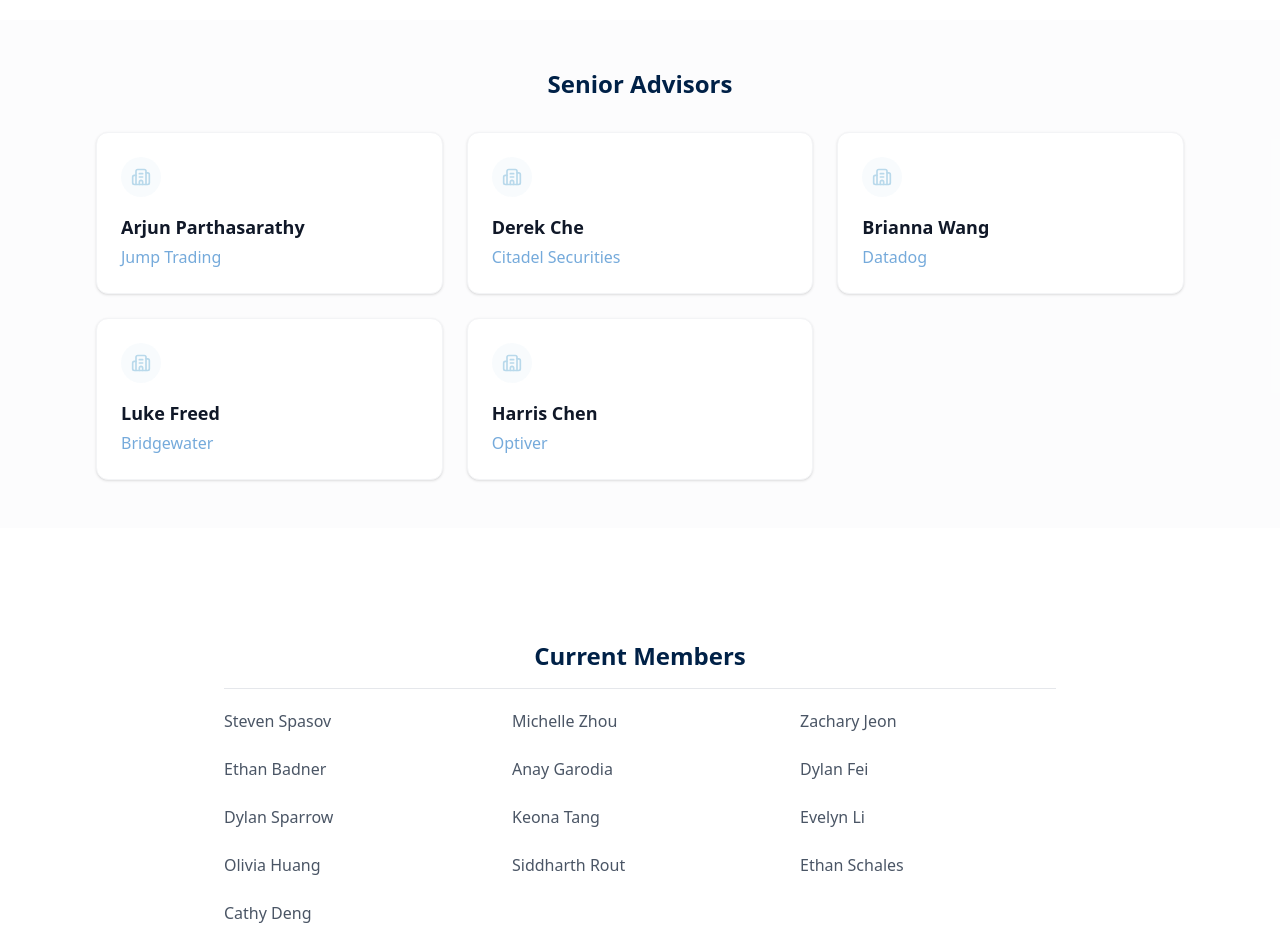
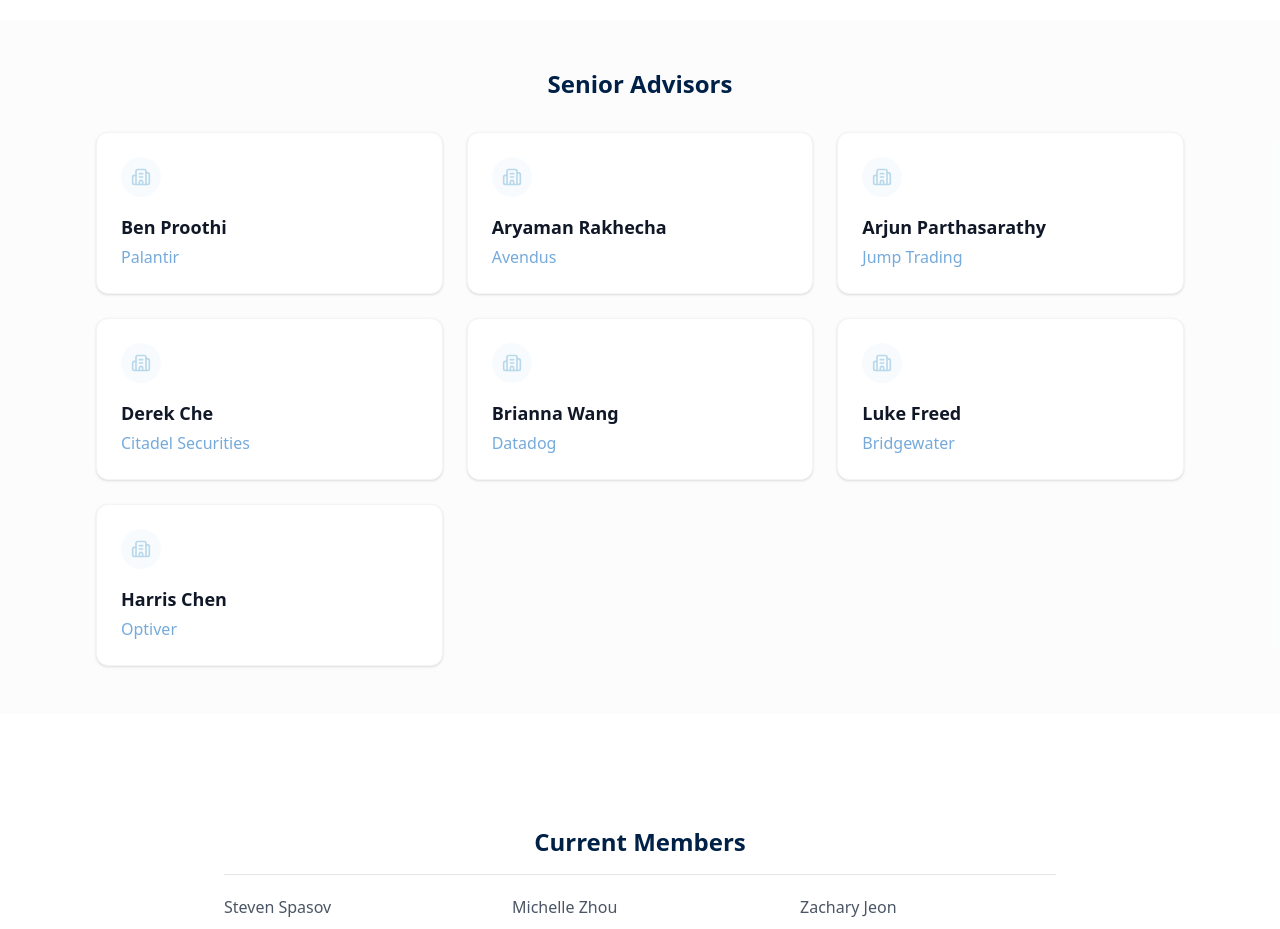
Before and after one commit to mihirjoshi-columbia/cqg-website, a Next.js app: page /team in a window 1280 px wide. Shown: the part 1640-2569 px from the top of the page. Built offline with nearby package versions, Linux system fonts and the light colour scheme.

Commit message:
added ben and aryaman!

```diff
--- a/app/team/page.tsx
+++ b/app/team/page.tsx
@@ -28,6 +28,8 @@
 ];
 
 const seniorAdvisors = [
+    { name: "Ben Proothi", company: "Palantir", linkedin: "https://www.linkedin.com/in/benjamin-proothi/" },
+    { name: "Aryaman Rakhecha", company: "Avendus", linkedin: "https://www.linkedin.com/in/aryaman-rakhecha/" },
     { name: "Arjun Parthasarathy", company: "Jump Trading", linkedin: "https://www.linkedin.com/in/arjun-parthasarathy-276408224/" },
     { name: "Derek Che", company: "Citadel Securities", linkedin: "https://www.linkedin.com/in/yuyao-c-379a71290/" },
     { name: "Brianna Wang", company: "Datadog", linkedin: "https://www.linkedin.com/in/brianna-wang-9b674b287/" },
```
